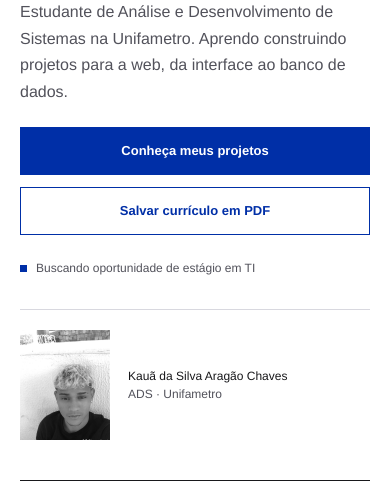
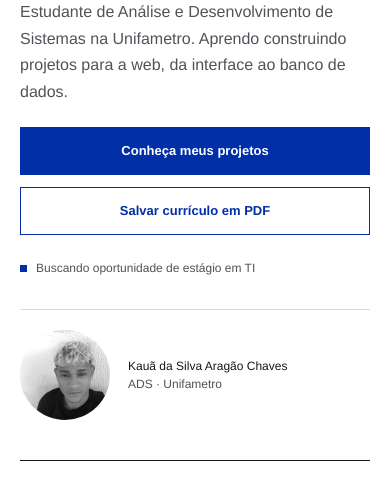
Before and after one commit to kaua-chavesvk/web-curiculo, a plain HTML site: page index.html in a window 390 px wide. Shown: the part 335-823 px from the top of the page. Drawn offline with Linux system fonts and the light colour scheme.

Commit message:
Ajusta retrato para formato circular e centraliza rosto

```diff
--- a/styles.css
+++ b/styles.css
@@ -197,17 +197,19 @@ h1 {
   display: block;
 }
 .portrait {
-  align-self: stretch;
+  align-self: center;
   display: flex;
   flex-direction: column;
-  max-height: 455px;
+  gap: 12px;
 }
 .portrait img {
   width: 100%;
-  height: 100%;
+  height: auto;
+  aspect-ratio: 1;
+  border-radius: 50%;
   min-height: 0;
   object-fit: cover;
-  object-position: 50% 30%;
+  object-position: 50% 45%;
   filter: grayscale(1);
   background: var(--surface);
 }
@@ -404,7 +406,7 @@ footer {
     padding: 48px 0;
   }
   .portrait {
-    max-height: 410px;
+    max-height: none;
   }
   .hero .button {
     flex: 1;
@@ -472,8 +474,7 @@ footer {
     padding-top: 20px;
   }
   .portrait img {
-    height: 110px;
-    object-position: 50% 30%;
+    height: 90px;
   }
   figcaption {
     border: 0;
@@ -610,7 +611,7 @@ footer {
     border: 0;
   }
   .portrait img {
-    height: 120px;
+    height: 95px;
   }
   figcaption {
     font-size: 7pt;
```
